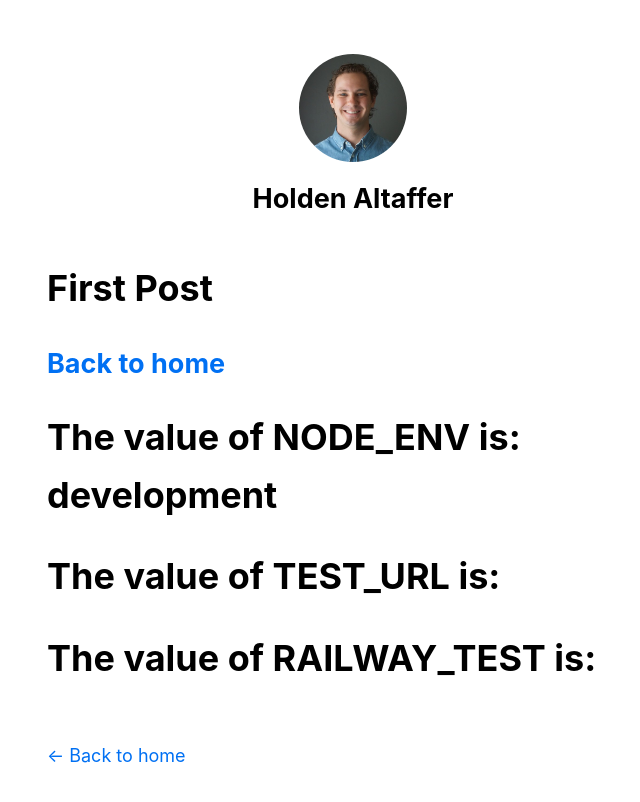
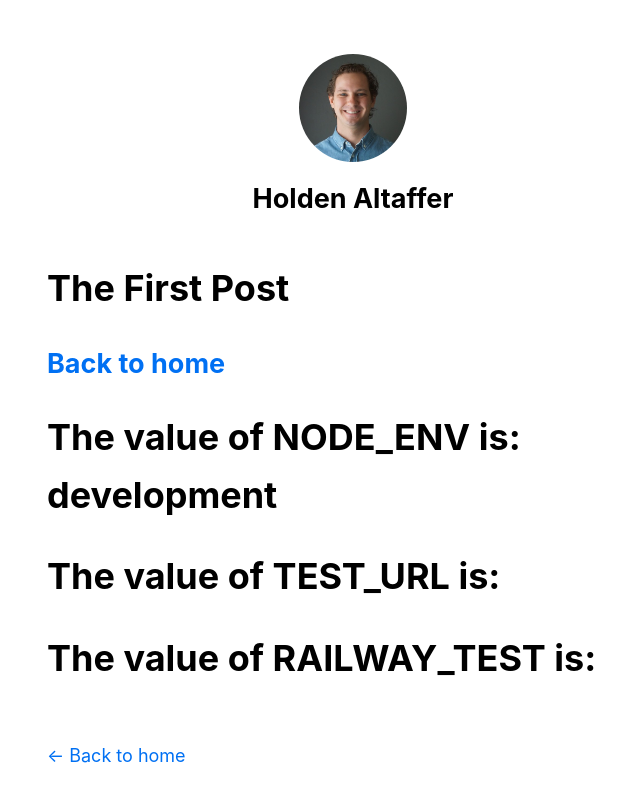
Before and after one commit to Cl3arglass/nextjs-test, a Next.js app: page /posts/first-post in a window 1280 px wide. Shown: the top 802 px of the page, without its empty margins (287-927 px from the left). Built offline with nearby package versions, Linux system fonts and the light colour scheme.

Commit message:
test connection

```diff
--- a/pages/posts/first-post.js
+++ b/pages/posts/first-post.js
@@ -8,7 +8,7 @@ export default function FirstPost() {
       <Head>
         <title>First Post</title>
       </Head>
-      <h1>First Post</h1>
+      <h1>The First Post</h1>
       <h2>
         <Link href="/">
           <a>Back to home</a>
```
